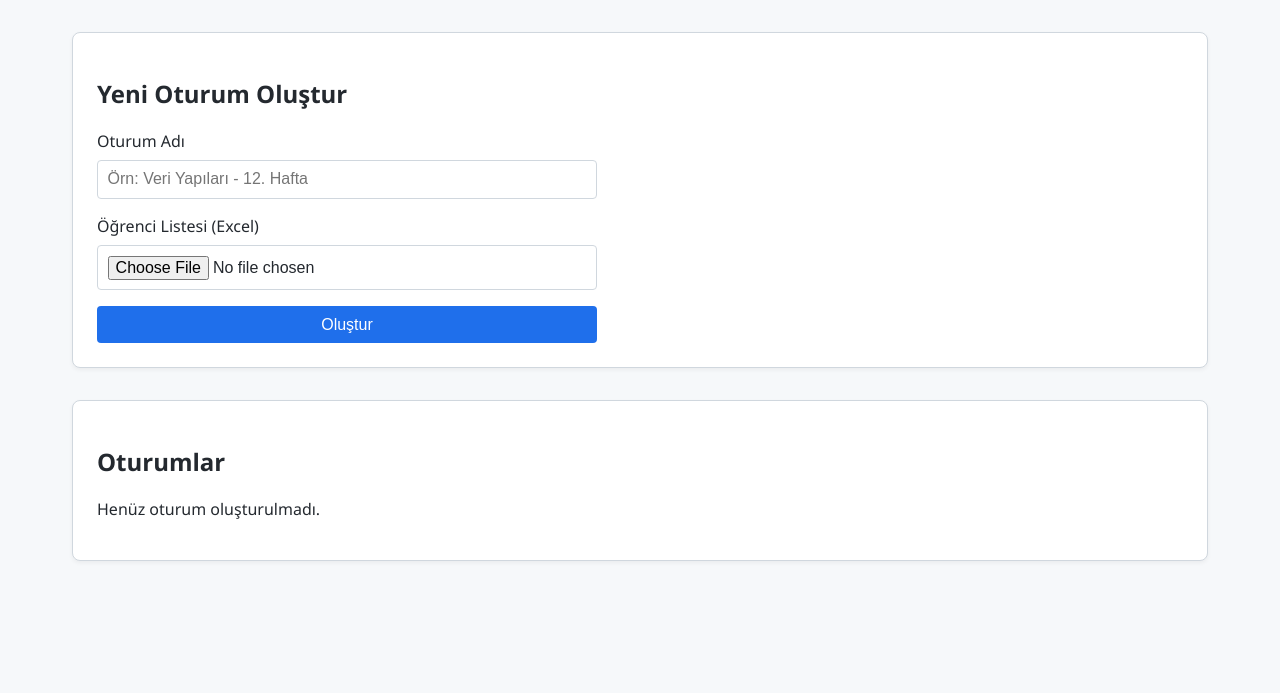
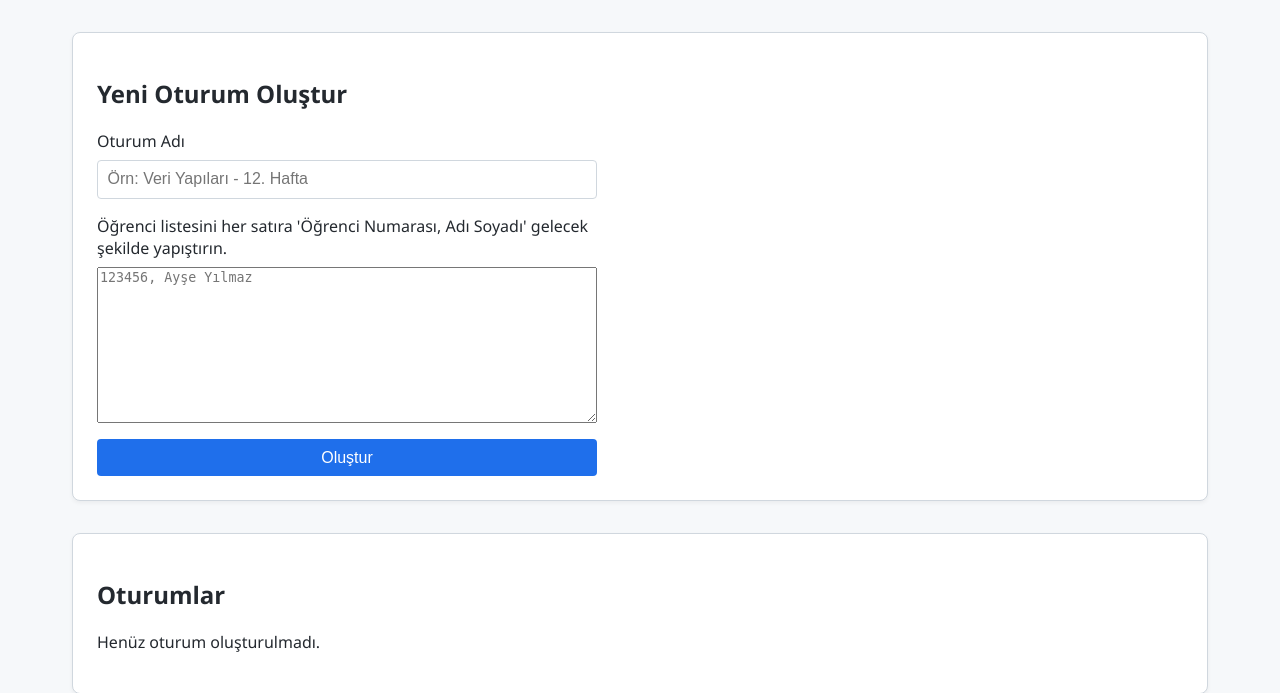
Before and after one commit to IsmetAyhan32-cloud/B-SM-LLAH-RRAHMAN-RRAH-M, a Flask app: page /teacher in a window 1280 px wide. Shown: the part 65-758 px from the top of the page. Before the commit the page ends 629 px from the top, so only its background shows below. Run offline with Flask 3, Linux system fonts and the light colour scheme.

Commit message:
Allow creating sessions from pasted student lists

```diff
--- a/app.py
+++ b/app.py
@@ -4,18 +4,14 @@ import uuid
 from typing import List, Dict, Any
 
 from flask import Flask, render_template, request, redirect, url_for, flash, session as flask_session
-from werkzeug.utils import secure_filename
-from openpyxl import load_workbook
 
 app = Flask(__name__)
 app.secret_key = os.environ.get("ATTENDANCE_APP_SECRET", "dev-secret-key")
 
 DATA_DIR = os.path.join(os.path.dirname(__file__), "data")
 SESSIONS_FILE = os.path.join(DATA_DIR, "sessions.json")
-TMP_UPLOAD_DIR = os.environ.get("TMPDIR", "/tmp")
 
 os.makedirs(DATA_DIR, exist_ok=True)
-os.makedirs(TMP_UPLOAD_DIR, exist_ok=True)
 
 
 def load_sessions() -> List[Dict[str, Any]]:
@@ -28,37 +24,6 @@ def load_sessions() -> List[Dict[str, Any]]:
 def save_sessions(sessions: List[Dict[str, Any]]):
     with open(SESSIONS_FILE, "w", encoding="utf-8") as f:
         json.dump(sessions, f, ensure_ascii=False, indent=2)
-
-
-def parse_excel(file_path: str) -> List[Dict[str, Any]]:
-    workbook = load_workbook(filename=file_path)
-    sheet = workbook.active
-    students = []
-
-    for row in sheet.iter_rows(min_row=2, values_only=True):
-        if not any(row):
-            continue
-        number = str(row[0]).strip() if row[0] is not None else ""
-        name = str(row[1]).strip() if row[1] is not None else ""
-        department = str(row[2]).strip() if row[2] is not None else ""
-        weeks_raw = row[3:17]
-        attendance: List[bool] = []
-        for cell in weeks_raw:
-            value = str(cell).strip() if cell is not None else ""
-            attendance.append(value == "+")
-        if len(attendance) > 14:
-            attendance = attendance[:14]
-        while len(attendance) < 14:
-            attendance.append(False)
-        students.append(
-            {
-                "number": number,
-                "name": name,
-                "department": department,
-                "attendance": attendance,
-            }
-        )
-    return students
 
 
 @app.route("/")
@@ -75,33 +40,49 @@ def teacher_panel():
 @app.route("/teacher/create", methods=["POST"])
 def create_session():
     session_name = request.form.get("session_name", "").strip()
-    excel_file = request.files.get("excel_file")
+    student_list_raw = request.form.get("student_list", "").strip()
 
     if not session_name:
         flash("Oturum adı gereklidir.", "error")
         return redirect(url_for("teacher_panel"))
 
-    if not excel_file:
-        flash("Excel dosyası yüklenmelidir.", "error")
+    if not student_list_raw:
+        flash("Öğrenci listesi gereklidir.", "error")
         return redirect(url_for("teacher_panel"))
 
-    filename = secure_filename(excel_file.filename)
-    if not filename:
-        flash("Geçerli bir dosya adı gereklidir.", "error")
+    students: List[Dict[str, Any]] = []
+    invalid_lines = []
+
+    for index, line in enumerate(student_list_raw.splitlines(), start=1):
+        if not line.strip():
+            continue
+        parts = [part.strip() for part in line.split(",")]
+        parts = [part for part in parts if part]
+        if len(parts) < 2:
+            invalid_lines.append(index)
+            continue
+        number, name = parts[0], parts[1]
+        department = parts[2] if len(parts) > 2 else ""
+        students.append(
+            {
+                "number": number,
+                "name": name,
+                "department": department,
+                "attendance": [False] * 14,
+            }
+        )
+
+    if invalid_lines:
+        line_text = ", ".join(str(line) for line in invalid_lines)
+        flash(
+            f"Öğrenci listesi satırlarında format hatası var (satırlar: {line_text}). 'Öğrenci Numarası, Adı Soyadı' biçimini kullanın.",
+            "error",
+        )
         return redirect(url_for("teacher_panel"))
 
-    temp_filename = f"{uuid.uuid4()}-{filename}"
-    temp_path = os.path.join(TMP_UPLOAD_DIR, temp_filename)
-    excel_file.save(temp_path)
-
-    try:
-        students = parse_excel(temp_path)
-    except Exception as exc:  # pylint: disable=broad-except
-        flash(f"Excel dosyası okunamadı: {exc}", "error")
-        os.remove(temp_path)
+    if not students:
+        flash("Geçerli öğrenci bulunamadı.", "error")
         return redirect(url_for("teacher_panel"))
-
-    os.remove(temp_path)
 
     sessions = load_sessions()
     new_session = {
--- a/requirements.txt
+++ b/requirements.txt
@@ -1,3 +1 @@
 Flask==3.0.2
-openpyxl==3.1.2
-pandas==2.2.2
--- a/templates/teacher.html
+++ b/templates/teacher.html
@@ -3,14 +3,14 @@
 {% block content %}
 <section class="panel">
   <h2>Yeni Oturum Oluştur</h2>
-  <form action="{{ url_for('create_session') }}" method="post" enctype="multipart/form-data" class="form">
+  <form action="{{ url_for('create_session') }}" method="post" class="form">
     <div class="form-group">
       <label for="session_name">Oturum Adı</label>
       <input type="text" id="session_name" name="session_name" placeholder="Örn: Veri Yapıları - 12. Hafta" required>
     </div>
     <div class="form-group">
-      <label for="excel_file">Öğrenci Listesi (Excel)</label>
-      <input type="file" id="excel_file" name="excel_file" accept=".xlsx,.xls" required>
+      <label for="student_list">Öğrenci listesini her satıra 'Öğrenci Numarası, Adı Soyadı' gelecek şekilde yapıştırın.</label>
+      <textarea id="student_list" name="student_list" rows="10" placeholder="123456, Ayşe Yılmaz" required></textarea>
     </div>
     <button type="submit">Oluştur</button>
   </form>
```
